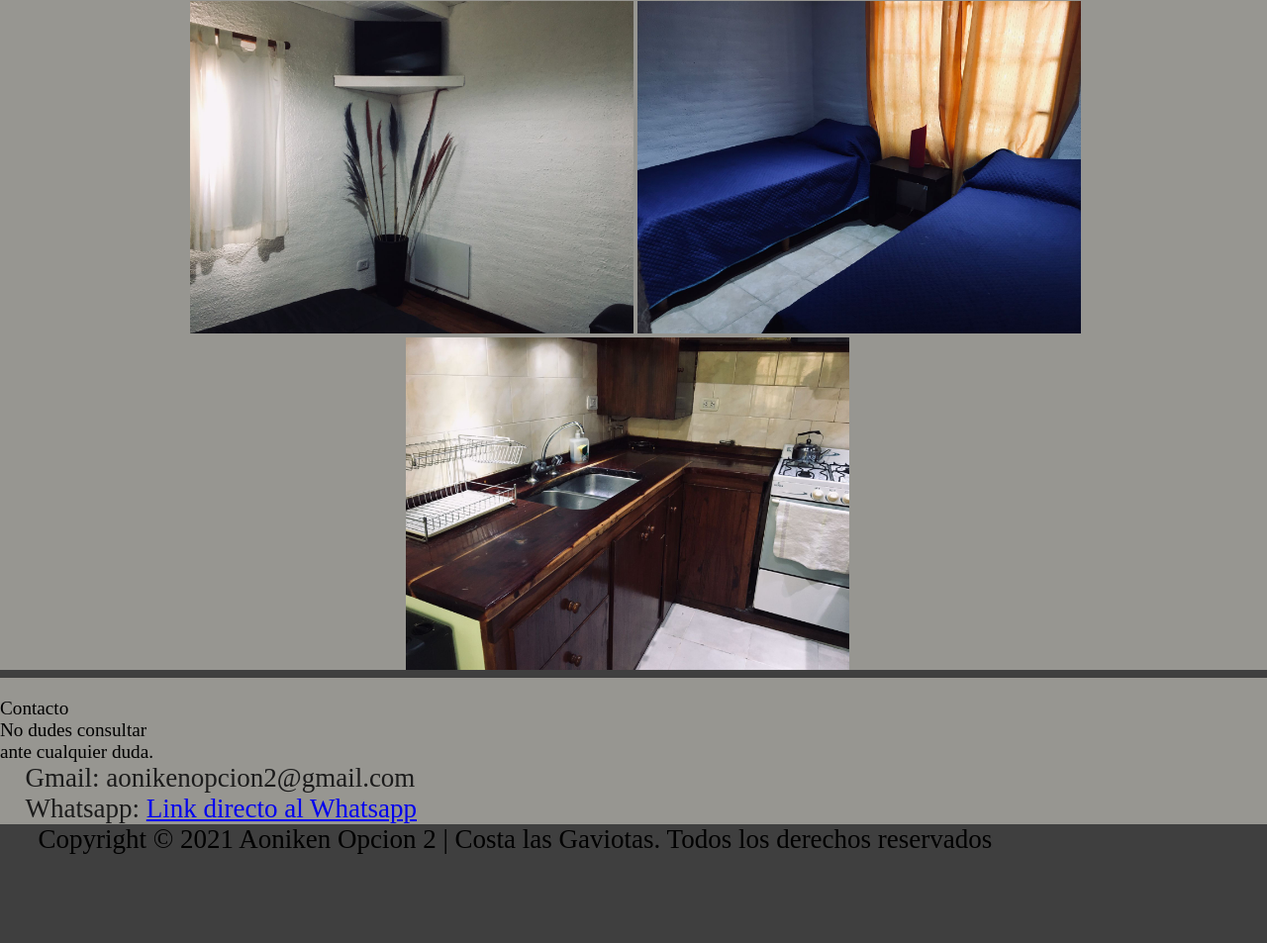
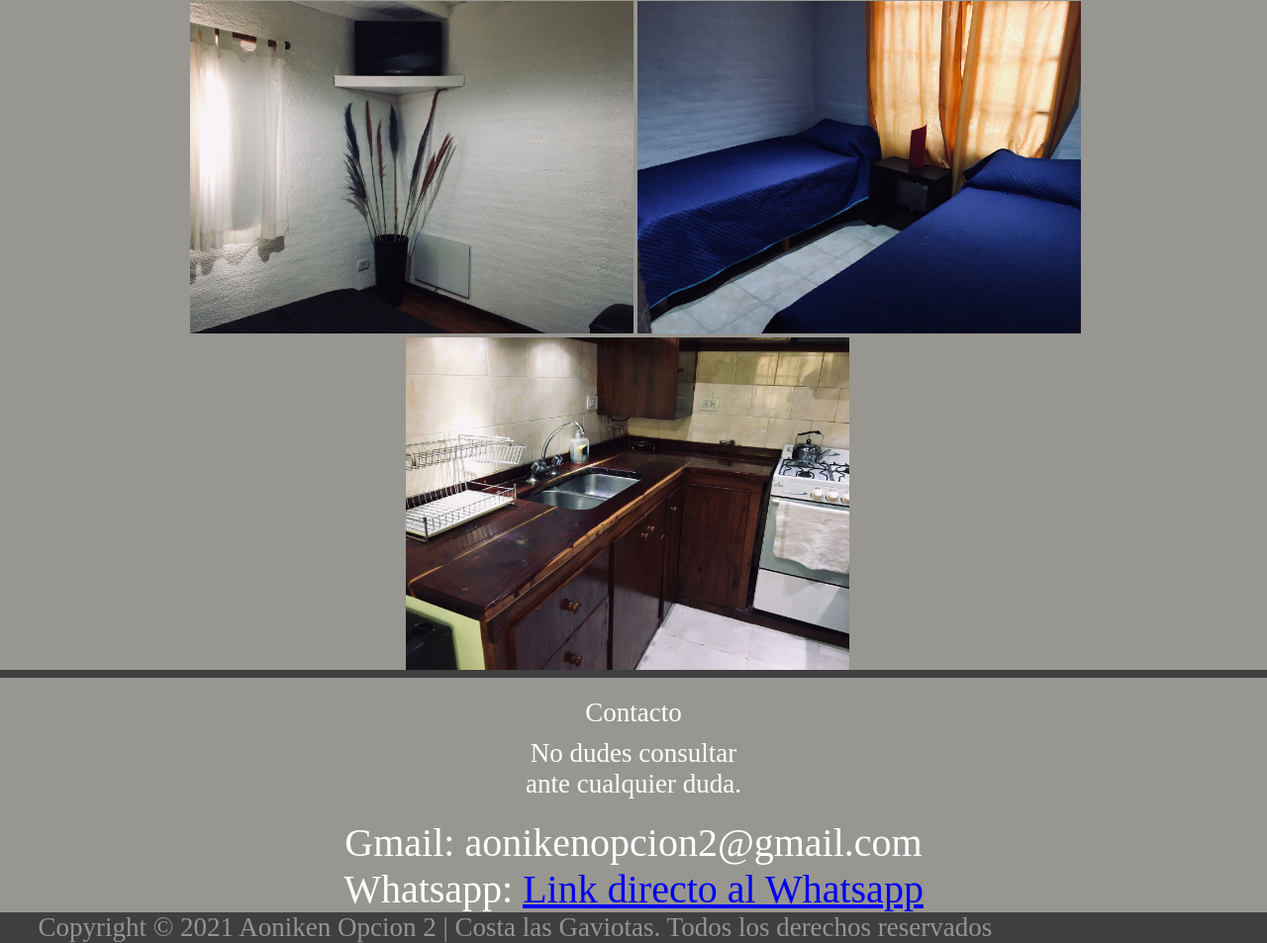
Before and after one commit to Saantzn/aoniken-opcion2, a plain HTML site: page index.html in a window 1280 px wide. Shown: the part 2245-3198 px from the top of the page at 99% size. Before the commit the page ends 3109 px from the top, so only its background shows below. Drawn offline with Linux system fonts and the light colour scheme; a web font is replaced by a local one.

Commit message:
Update estilo.css

```diff
--- a/estilo.css
+++ b/estilo.css
@@ -210,14 +210,35 @@ video{
 }
 
 .letrasdecon{
-    position: relative;
-    left: 2%;
-    color: rgb(27, 27, 27);
-    font-size: 27px;
+    color: rgb(255, 255, 255);
+    font-size: 40px;
+    text-align: center;
 }
 
 .copy{
     position: relative;
     left: 3%;
     font-size: 27px;
+    color: rgb(148, 148, 148);
 }
+
+.letrasdecon1{
+    text-align: center;
+    font-size: 27px;
+    color: white;
+
+}
+
+.almacenamientodiv{
+    height: 10px;
+}
+
+.letrasdecon5{
+    color: rgb(255, 255, 255);
+    font-size: 27px;
+    text-align: center;
+}
+
+.tinogay1{
+    height: 20px;
+}
```
